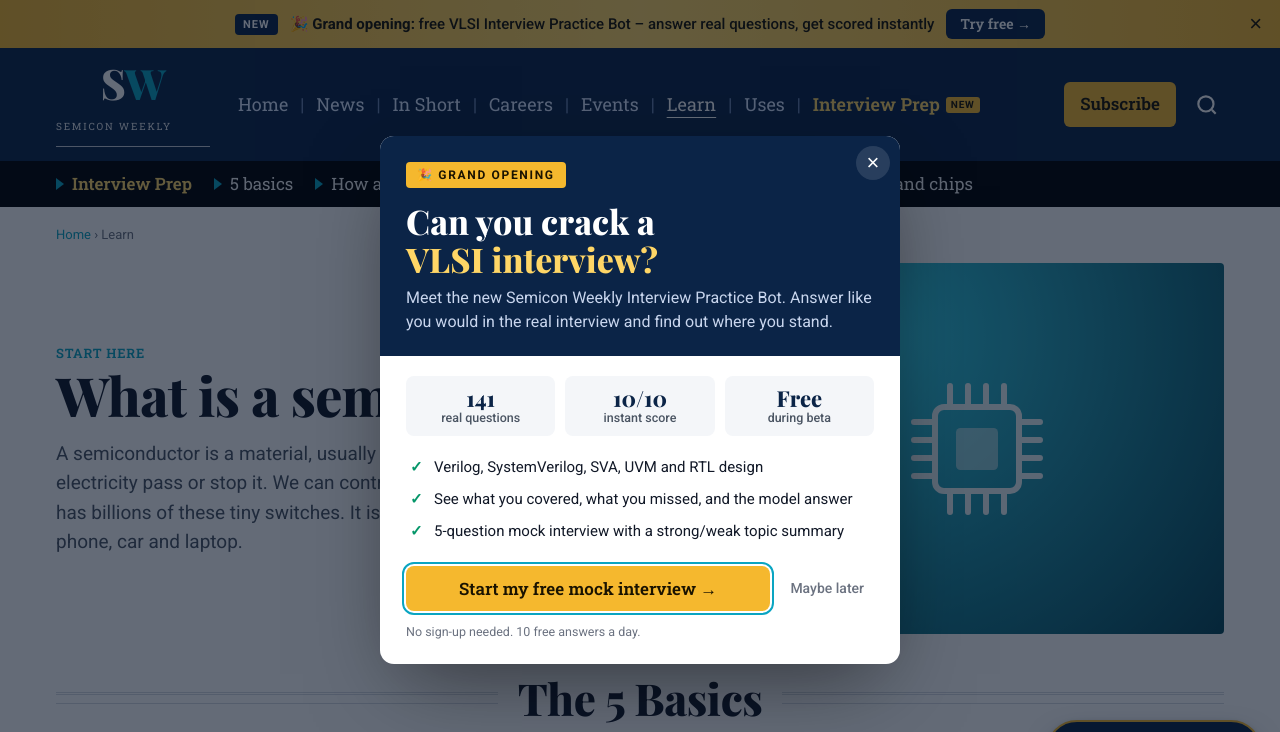
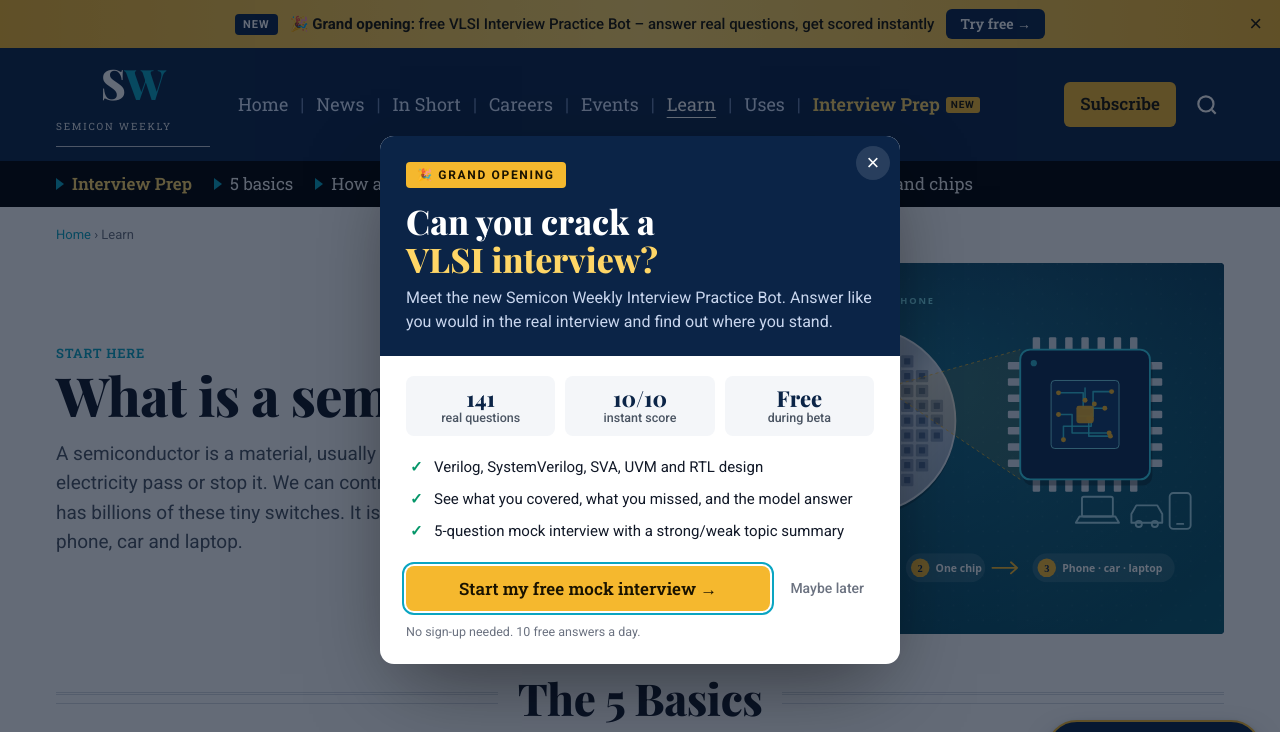
Before and after one commit to SHARANMAYYA6070/semiconweekly, a plain HTML site: page learn.html in a window 1280 px wide. Shown: the top 732 px of the page. Drawn offline with nearby package versions, Linux system fonts and the light colour scheme; no server answers.

Commit message:
Voice answers, 4-option quiz, Learn page illustration

```diff
--- a/learn.html
+++ b/learn.html
@@ -146,7 +146,7 @@
       <h1>What is a semiconductor?</h1>
       <p>A semiconductor is a material, usually silicon, that can let electricity pass or stop it. We can control it like a switch. A chip has billions of these tiny switches. It is the brain inside your phone, car and laptop.</p>
     </div>
-    <div class="art a-design"><svg><use href="#chip"/></svg><span class="cap">Learn</span></div>
+    <div class="art a-design" style="background:#0b2447"><img src="img/learn-semiconductor.svg" width="800" height="600" alt="A silicon wafer full of tiny chips, one chip shown up close with its pins, and the devices chips go into: laptop, car and phone." style="width:100%;height:100%;object-fit:cover;display:block"></div>
   </section>
 
   <div class="shead" id="basics"><h2>The 5 Basics</h2></div>
```
Also changed, not shown: img/learn-semiconductor.svg (added).
